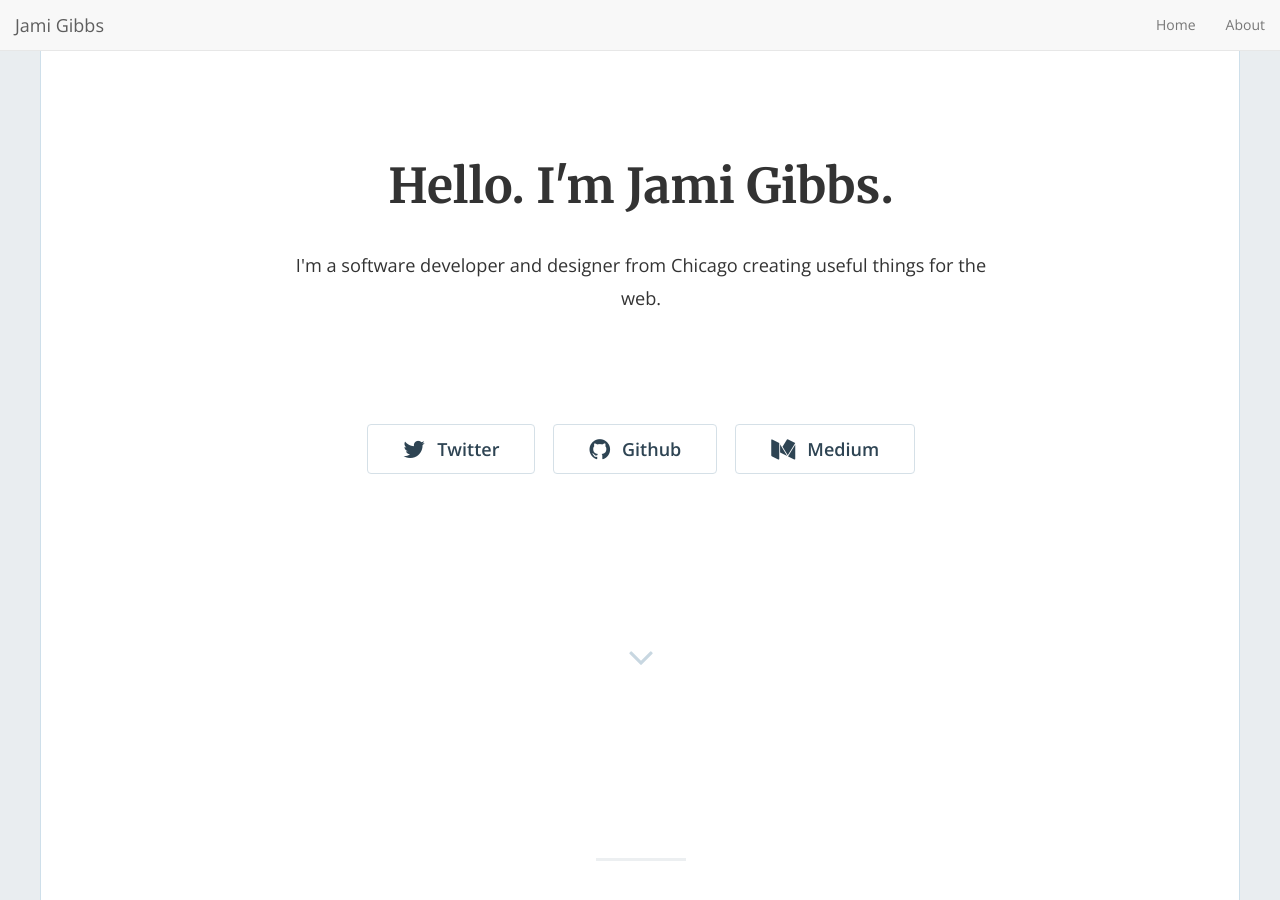
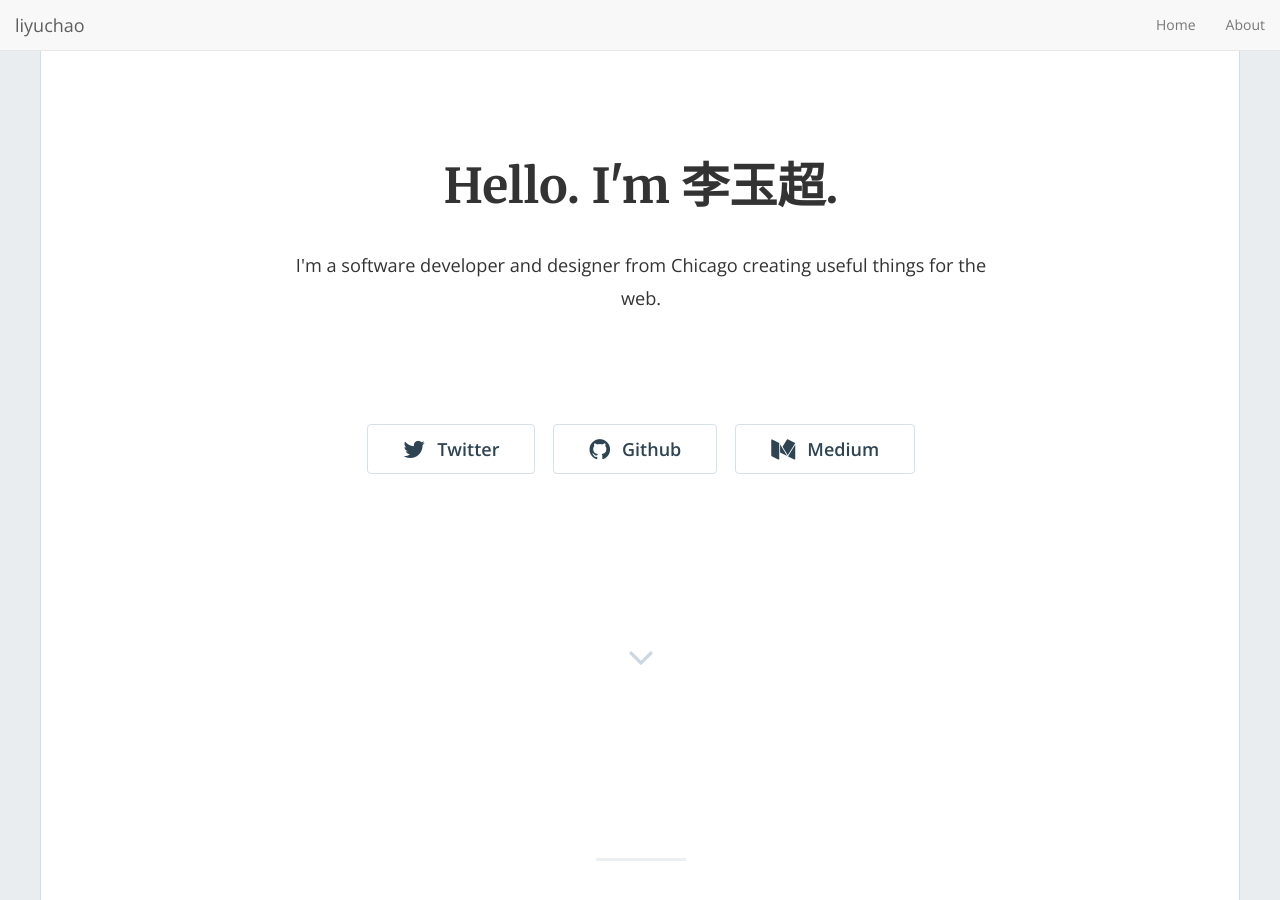
Before and after one commit to flowerandboys/flowerandboys.github.io, a Jekyll site: the page built from index.html, in a window 1280 px wide and 900 px high. Built offline with Jekyll 4.4.1, drawn with Linux system fonts in a browser that asks for light colours; nearby versions of some CDN libraries; the list of posts is cut into pages by our own code.

Commit message:
Update _config.yml

```diff
--- a/_config.yml
+++ b/_config.yml
@@ -13,8 +13,8 @@
 # you will see them accessed via {{ site.title }}, {{ site.email }}, and so on.
 # You can create any custom variable you would like, and they will be accessible
 # in the templates via {{ site.myvariable }}.
-title: "Hello. I'm Jami Gibbs."
-email: 'jami0821@gmail.com'
+title: "Hello. I'm 李玉超."
+email: '1403053171@qq.com'
 description: "I'm a software developer and designer from Chicago creating useful things for the web."
 baseurl: "" # the subpath of your site, e.g. /blog
 url: "https://jamigibbs.github.io/phantom" # the base hostname & protocol for your site, e.g. https://example.com
@@ -89,8 +89,8 @@ pagination:
 ############################################################
 
 ### Phantom settings
-footer_text: '© 2018 Jami Gibbs'
-admin_name: 'Jami Gibbs'
+footer_text: ''
+admin_name: 'liyuchao'
 google_analytics: "UA-9999999-99" # Update with your own tracking ID
 enable_contact: false
 
```
